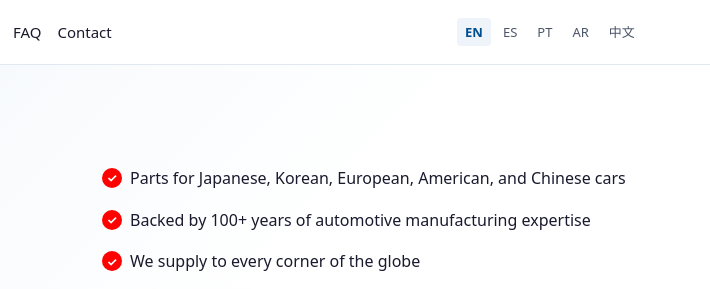
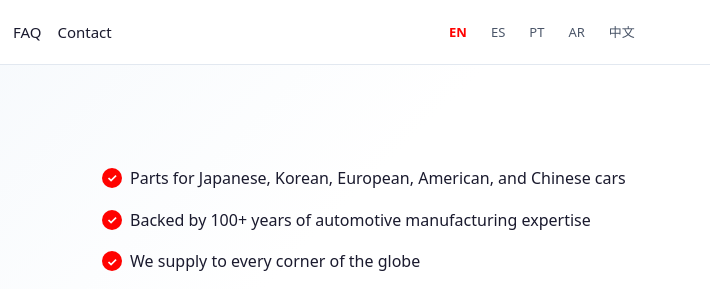
Before and after one commit to UCAL-Exports/gap-website, a plain HTML site: page index.html in a window 1280 px wide. Shown: the top 289 px of the page, 570-1280 px from the left. Drawn offline with Linux system fonts and the light colour scheme.

Commit message:
improved language option selectors

```diff
--- a/assets/css/main.css
+++ b/assets/css/main.css
@@ -391,7 +391,7 @@ p:last-child {
 .lang-selector {
   display: flex;
   align-items: center;
-  gap: var(--space-xs);
+  gap: var(--space-sm);
 }
 
 .lang-link {
@@ -411,8 +411,8 @@ p:last-child {
 }
 
 .lang-link.active {
-  color: var(--color-primary);
-  background: var(--bg-blue-tint);
+  color: var(--color-secondary);
+  background: transparent;
   font-weight: 600;
 }
 
```
